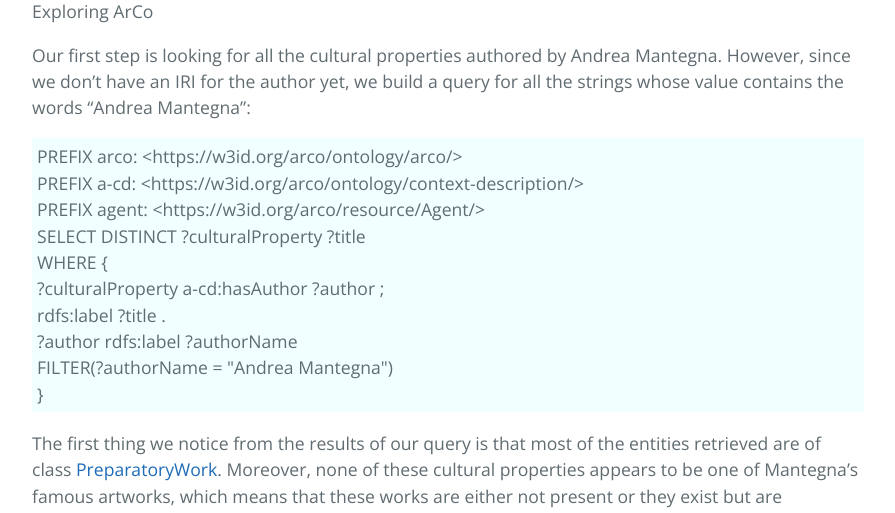
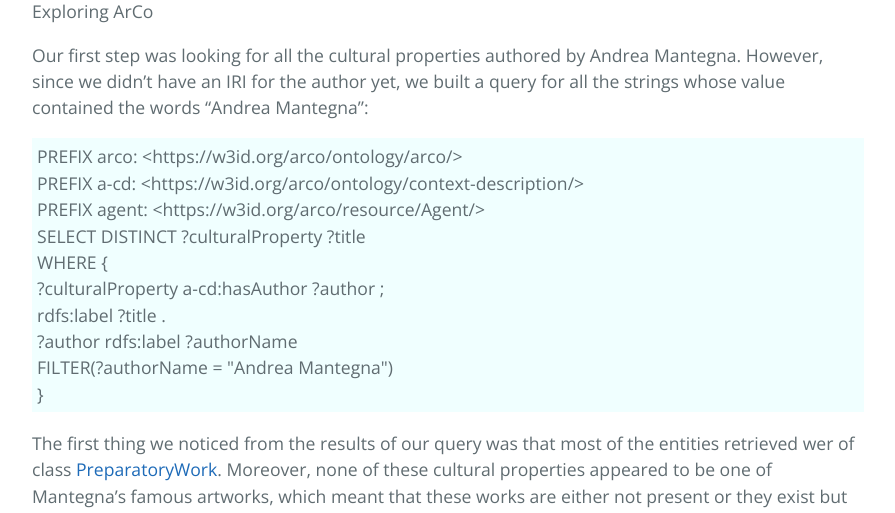
Before and after one commit to KevinITS-site/KevinITS-site.github.io, a Jekyll site: the page built from another-page.md, in a window 1280 px wide and 1400 px high, scrolled down 1057 px. Shown: the part 217-730 px from the top of the window, without its empty margins (192-1087 px from the left). Built offline with Jekyll 4.4.1, drawn with Linux system fonts in a browser that asks for light colours; our own code applies the rules of GitHub Pages for plain Markdown files; some of the changed text lies outside the part shown.

Commit message:
Update another-page.md

```diff
--- a/another-page.md
+++ b/another-page.md
@@ -29,7 +29,7 @@ The goal of our project was to explore the artworks of the Italian Renaissance p
 
 Exploring ArCo
 
-Our first step is looking for all the cultural properties authored by Andrea Mantegna. However, since we don’t have an IRI for the author yet, we build a query for all the strings whose value contains the words “Andrea Mantegna”:
+Our first step was looking for all the cultural properties authored by Andrea Mantegna. However, since we didn’t have an IRI for the author yet, we built a query for all the strings whose value contained the words “Andrea Mantegna”:
 
 <p style="background-color: Azure; padding: 5px;">
   PREFIX arco: <https://w3id.org/arco/ontology/arco/> <br>
@@ -45,14 +45,14 @@ Our first step is looking for all the cultural properties authored by Andrea Man
   } <br>
 </p>
 
-The first thing we notice from the results of our query is that most of the entities retrieved are of class <a href= "https://w3id.org/arco/ontology/context-description/PreparatoryWork">PreparatoryWork</a>. Moreover, none of these cultural properties appears to be one of Mantegna’s famous artworks, which means that these works are either not present or they exist but are associated to an alternative agent whose name is slightly different:
+The first thing we noticed from the results of our query was that most of the entities retrieved wer of class <a href= "https://w3id.org/arco/ontology/context-description/PreparatoryWork">PreparatoryWork</a>. Moreover, none of these cultural properties appeared to be one of Mantegna’s famous artworks, which meant that these works are either not present or they exist but are associated to an alternative agent whose name is slightly different:
 
 ![Bildschirmfoto 2024-06-17 um 01 36 21](https://github.com/KevinITS-site/KevinITS-site.github.io/assets/172382434/4a5979e8-a388-4b92-a4b0-08291dcf10b6)
 
 
-Although we are not satisfied with the result, we are keeping this first, preliminary IRI retrieved for the painter: <br>
+Although we were not satisfied with the result, we kept this first, preliminary IRI retrieved for the painter: <br>
 <https://w3id.org/arco/resource/Agent/12f2edbd230290b2abfb6c867ecef84b> (prel) <br>
-At this point, we try to modify the target of our query by making it more specific. This is why we decide to build a query in order to search for one specific famous painting by Mantegna, the "Cristo Morto". We include the full title of the painting in our query, knowing that, since this subject is very popular in the history of art, it could give us too many results.
+At this point, we tried to modify the target of our query by making it more specific. This is why we decided to build a query in order to search for one specific famous painting by Mantegna, the "Cristo Morto". We included the full title of the painting in our query, knowing that, since this subject is very popular in the history of art, it could give us too many results.
 
 <p style="background-color: Azure; padding: 5px;">
 PREFIX arco: <https://w3id.org/arco/ontology/arco/> <br>
@@ -67,11 +67,11 @@ FILTER(REGEX(?l, "cristo morto nel sepolcro e tre dolenti", "i")) <br>
 } <br>
 </p>
 
-This query successfully returns us two results:
+This query successfully returned us two results:
 
 ![bild 2](https://github.com/KevinITS-site/KevinITS-site.github.io/assets/172382434/2bc78b9b-7303-4d6a-b691-6572535e49d9)
 
-After querying for the properties and values associated with both entities in the ArCo dataset, and checking the property <a href= "https://w3id.org/arco/ontology/context-description/hasAuthor">cd:hasAuthor</a>, we are able to identify two other IRIs for the author Andrea Mantegna.
+After querying for the properties and values associated with both entities in the ArCo dataset, and checking the property <a href= "https://w3id.org/arco/ontology/context-description/hasAuthor">cd:hasAuthor</a>, we were able to identify two other IRIs for the author Andrea Mantegna.
 
 <p style="background-color: Azure; padding: 5px;">
 PREFIX arco: <https://w3id.org/arco/ontology/arco/> <br>
@@ -92,7 +92,7 @@ WHERE { <br>
 FIRST IRI: (b) <https://w3id.org/arco/resource/Agent/f006a78cf246d5b7d73539da8eac78e3> <br>
 SECOND IRI: (c) <https://w3id.org/arco/resource/Lombardia/Agent/5fd98076b40717d5f8162f1580228220>
 
-At first glance, we notice that the main difference between the two lies in the fact that the second IRI includes 'Lombardia’. Therefore, our suspicion is that the second IRI places the Agent Mantegna specifically within the context of the region Lombardy. This could imply that within the ArCo dataset, there is specific attributes related to Mantegna that pertain to Lombardy, such as artworks located in that region. To confirm this hypothesis, we compare the number of cultural properties authored by the first Agent with the number of properties authored by the second one:
+At first glance, we noticed that the main difference between the two lied in the fact that the second IRI includes 'Lombardia’. Therefore, our suspicion was that the second IRI places the Agent Mantegna specifically within the context of the region Lombardy. This could imply that within the ArCo dataset, there is specific attributes related to Mantegna that pertain to Lombardy, such as artworks located in that region. To confirm this hypothesis, we compared the number of cultural properties authored by the first Agent with the number of properties authored by the second one:
 
 <p style="background-color: Azure; padding: 5px;">
 PREFIX a-cd: <https://w3id.org/arco/ontology/context-description/> <br>
@@ -130,23 +130,23 @@ a-cd:hasAuthor agent:f006a78cf246d5b7d73539da8eac78e3 <br>
 ORDER BY ASC (?title) <br>
 </p>
 
-As expected, this time the query gives us a many more cultural properties, including Mantegna’s most famous artworks. Moreover, all the cultural properties retrieved belong to the class HistoricorArtisticProperty, and not the previously mentioned class PreparatoryWork:
+As expected, this time the query gave us a many more cultural properties, including Mantegna’s most famous artworks. Moreover, all the cultural properties retrieved belonged to the class HistoricorArtisticProperty, and not the previously mentioned class PreparatoryWork:
 
 ![bild 3](https://github.com/KevinITS-site/KevinITS-site.github.io/assets/172382434/b9a32e8a-3442-4487-b3aa-c6e6cf346b30)
 
-This might imply that the very first, <a href= "https://w3id.org/arco/resource/Agent/12f2edbd230290b2abfb6c867ecef84b">preliminary Agent (prel)</a> we have retrieved is the one associated with the preparatory versions of the paintings, while this one is connected to their final, “official” versions. While the first agent is already linked to the second one through <i>owl:sameAs</i>, we could ensure that the second agent is also linked back to the first one, thus specifying that they refer to the same entity. This would make sure that the relationship is bidirectional:
+This might imply that the very first, <a href= "https://w3id.org/arco/resource/Agent/12f2edbd230290b2abfb6c867ecef84b">preliminary Agent (prel)</a> we have retrieved is the one associated with the preparatory versions of the paintings, while this one is connected to their final, “official” versions. While the first agent was already linked to the second one through <i>owl:sameAs</i>, we could ensure that the second agent was also linked back to the first one, thus specifying that they refer to the same entity. This would make sure that the relationship is bidirectional:
 
 <https://w3id.org/arco/resource/Agent/12f2edbd230290b2abfb6c867ecef84b> <br>
 owl:sameAs <br>
 <https://w3id.org/arco/resource/Agent/f006a78cf246d5b7d73539da8eac78e3> <br>
 
-Following these considerations, we believe it could also be useful to link the preparatory works to their final versions or vice versa. Our question is: <i>are there any properties in ArCo that define this type of relationship?</i> To answer it, we research in ArCo's Documentation to identify related properties. Such a property might be found in the Context Description module of the ArCo ontology. We find out that, as a matter of fact, this object property already exists:
+Following these considerations, we thought it could also be useful to link the preparatory works to their final versions or vice versa. Our question was: <i>are there any properties in ArCo that define this type of relationship?</i> To answer it, we researched in ArCo's Documentation to identify related properties. Such a property might be found in the Context Description module of the ArCo ontology. We found out that, as a matter of fact, this object property already existed:
 
 <a href= "https://w3id.org/arco/ontology/context-description/hasRelatedWork">a-cd:hasRelatedWork</a> <br>
 
 ![bild 4](https://github.com/KevinITS-site/KevinITS-site.github.io/assets/172382434/086aeb49-963b-467c-8dc5-3da916db53a3)
 
-To find out if any of the completed artworks authored by Mantegna is linked to the preparatory works through this property, or vice versa, if the preparatory works are related to the completed versions, we use the UNION clause in our query:
+To find out if any of the completed artworks authored by Mantegna is linked to the preparatory works through this property, or vice versa, if the preparatory works are related to the completed versions, we used the UNION clause in our query:
 
 <p style="background-color: Azure; padding: 5px;">
 PREFIX arco:<https://w3id.org/arco/ontology/arco/> <br>
@@ -164,7 +164,7 @@ a-cd:hasAuthor agent:f006a78cf246d5b7d73539da8eac78e3 . <br>
 } <br>
 </p>
 
-Since we obtain no results, we use ASK to test if the property <a href= "https://w3id.org/arco/ontology/context-description/hasRelatedWork">a-cd:hasRelatedWork</a> is present at all within the ArCo ontology:
+Since we didn't obtain any results, we used ASK to test if the property <a href= "https://w3id.org/arco/ontology/context-description/hasRelatedWork">a-cd:hasRelatedWork</a> is present at all within the ArCo ontology:
 
 <p style="background-color: Azure; padding: 5px;">
 PREFIX arco: <https://w3id.org/arco/ontology/arco/> <br>
@@ -175,7 +175,7 @@ ASK <br>
 } <br>
 </p>
 
-The query result is false, indicating that no triple using the <a href= "https://w3id.org/arco/ontology/context-description/hasRelatedWork">a-cd:hasRelatedWork</a> property exists within the ArCo KG. This suggests that introducing such triples in the context of Mantegna’s artwork might be relevant for representing these specific relationships between them. As an example, we propose two triples which connect the preparatory work (previously found among the list generated by our first query) whose subject is “Cristo Morto”, with the <a href= "https://w3id.org/arco/resource/HistoricOrArtisticProperty/0300180068">final painting</a>.
+The query result was false, indicating that no triple using the <a href= "https://w3id.org/arco/ontology/context-description/hasRelatedWork">a-cd:hasRelatedWork</a> property exists within the ArCo KG. This suggested that introducing such triples in the context of Mantegna’s artwork might be relevant for representing these specific relationships between them. As an example, we proposed two triples which connect the preparatory work (previously found among the list generated by our first query) whose subject is “Cristo Morto”, with the <a href= "https://w3id.org/arco/resource/HistoricOrArtisticProperty/0300180068">final painting</a>.
 
 PROPOSITION OF NEW TRIPLES:
 
```
Also changed, not shown: other parts of another-page.md (+1 -1 lines).
